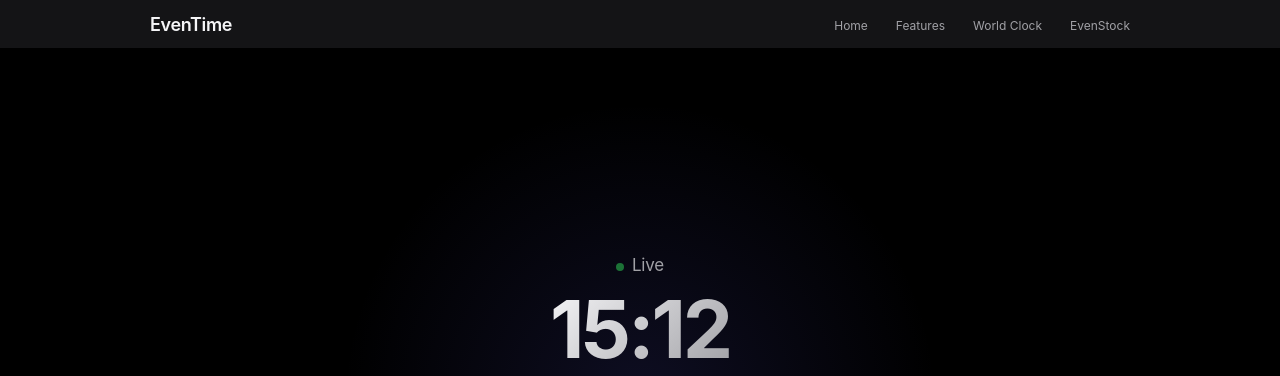
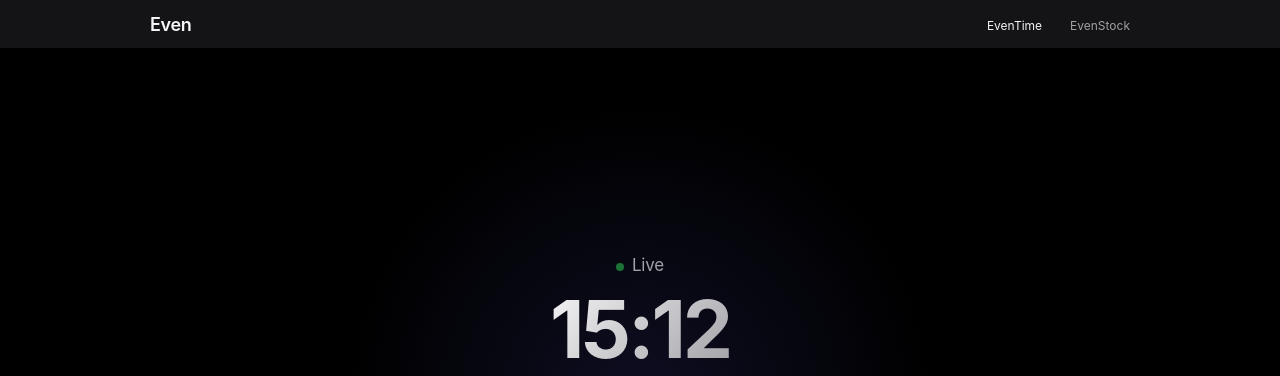
Before and after one commit to ChangHwan-AD/test, a Flask app: page / in a window 1280 px wide. Shown: the top 376 px of the page. Run offline with Flask 3, Linux system fonts and the light colour scheme.

Commit message:
Unify navigation header across EvenTime and EvenStock pages
- Both pages share the same nav structure: logo "Even" + EvenTime / EvenStock links
- Current page is highlighted with .active class (white text)
- Clicking either link navigates between the two pages

https://claude.ai/code/session_01S1jujoUq4egs54V6mxN8gL

```diff
--- a/templates/index.html
+++ b/templates/index.html
@@ -67,6 +67,10 @@
         }
 
         .nav-links a:hover {
+            color: #f5f5f7;
+        }
+
+        .nav-links a.active {
             color: #f5f5f7;
         }
 
@@ -427,11 +431,9 @@
     <!-- Navigation -->
     <nav>
         <div class="nav-content">
-            <a class="nav-logo" href="/">EvenTime</a>
+            <a class="nav-logo" href="/">Even</a>
             <ul class="nav-links">
-                <li><a href="#hero">Home</a></li>
-                <li><a href="#features">Features</a></li>
-                <li><a href="#world">World Clock</a></li>
+                <li><a href="/" class="active">EvenTime</a></li>
                 <li><a href="/stock">EvenStock</a></li>
             </ul>
         </div>
--- a/templates/stock.html
+++ b/templates/stock.html
@@ -539,10 +539,10 @@
     <!-- Navigation -->
     <nav>
         <div class="nav-content">
-            <a class="nav-logo" href="/stock">EvenStock</a>
+            <a class="nav-logo" href="/">Even</a>
             <ul class="nav-links">
                 <li><a href="/">EvenTime</a></li>
-                <li><a href="/stock" class="active">Market</a></li>
+                <li><a href="/stock" class="active">EvenStock</a></li>
             </ul>
         </div>
     </nav>
```
